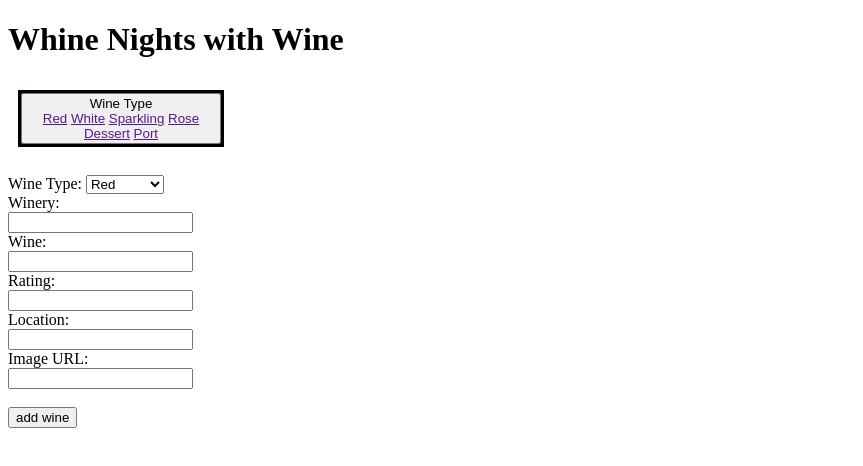
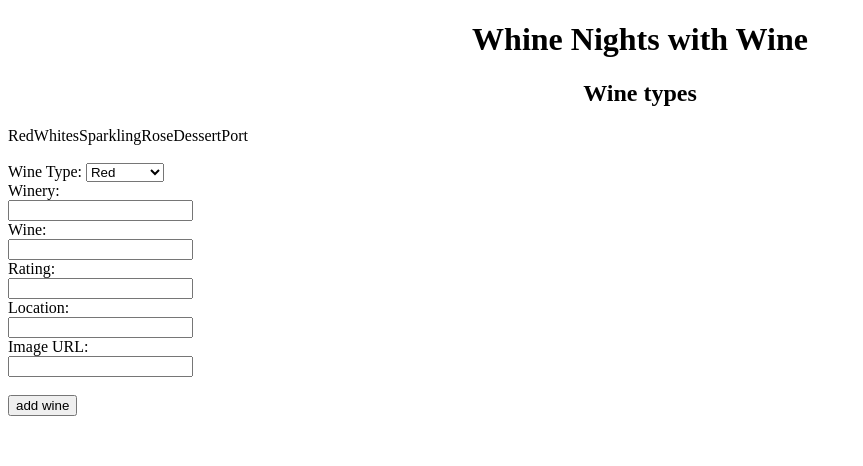
Before and after one commit to jstnhbbs/project-phase-1, a plain HTML site: page index.html in a window 1280 px wide. Shown: the whole page, without its empty margins (0-863 px from the left). Drawn offline with Linux system fonts and the light colour scheme; no server answers.

Commit message:
fixed header and added imgs

```diff
--- a/index.html
+++ b/index.html
@@ -8,21 +8,16 @@
         <title>Whine Nights with Wine</title>
     </head>
     <body>
-        <h1>Whine Nights with Wine</h1>
-        <main class="search-fields">
-            <div class="dropdown-menu">
-                <button class="dropdown-options">Wine Type
-                    <div class="dropdown-content">
-                        <a href="" class="dropdown-wine-type">Red</a>
-                        <a href="" class="dropdown-wine-type">White</a>
-                        <a href="" class="dropdown-wine-type">Sparkling</a>
-                        <a href="" class="dropdown-wine-type">Rose</a>
-                        <a href="" class="dropdown-wine-type">Dessert</a>
-                        <a href="" class="dropdown-wine-type">Port</a>
-                    </div>
-                </button>
-            </div>
-        </main>
+        <h1 id="title">Whine Nights with Wine</h1>
+        <h2 style="text-align:center">Wine types</h2>
+        <table>
+            <tr>Red</tr>
+            <tr>Whites</tr>
+            <tr>Sparkling</tr>
+            <tr>Rose</tr>
+            <tr>Dessert</tr>
+            <tr>Port</tr>
+        </table>
         <br>
         <div id="form-wrapper">
             <form id="wine-form">
--- a/style.css
+++ b/style.css
@@ -1,4 +1,6 @@
-
+#title {
+    text-align: center;
+}
 
 .search-fields {
     display: flex;
```
Also changed, not shown: img/dessert wine.jpg (added), img/port-wine.jpg (added), img/red wine.png (added), img/rose.jpg (added), img/sparkling.jpg (added), img/white wine.jpg (added).
